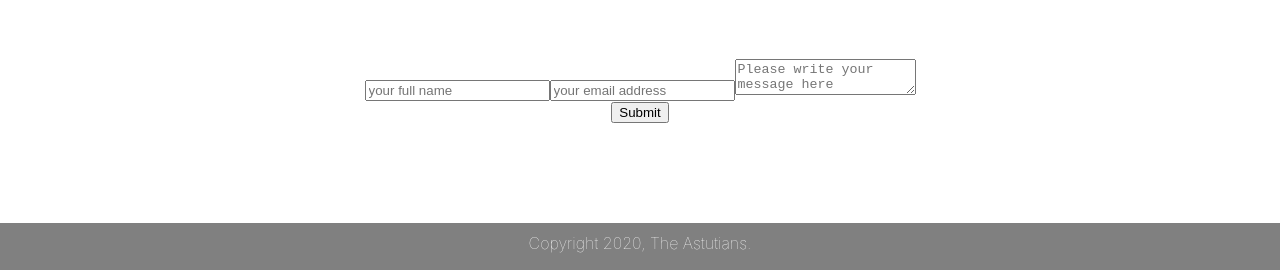
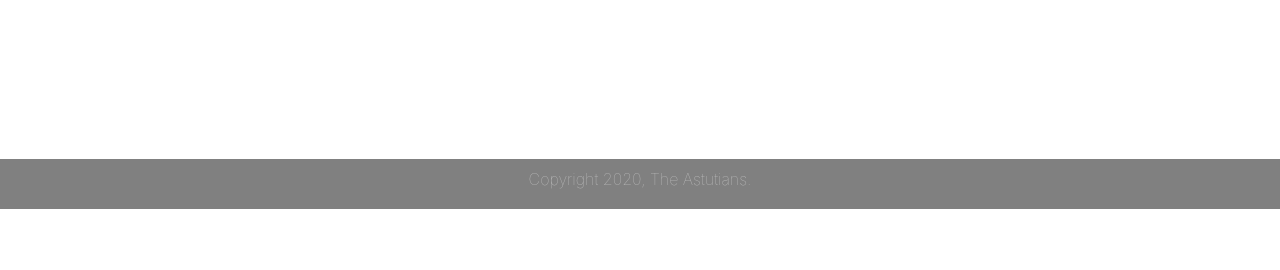
Before and after one commit to TheAstutian/wese90, a React (Create React App) app: page / in a window 1280 px wide. Shown: the part 3769-4039 px from the top of the page. After the commit the page ends 3978 px from the top, so only its background shows below. Built offline with nearby package versions, Linux system fonts and the light colour scheme; the HTML template or start-up script is replaced by a standard one.

Commit message:
completed project. ready for production

```diff
--- a/src/components/footer/footer.component.jsx
+++ b/src/components/footer/footer.component.jsx
@@ -3,7 +3,9 @@ import './footer.style.scss'
 
 const Footer = () => (
 <div className='footer'>
-    <div className='footer-container'><span>Copyright 2020, The Astutians. </span></div>
+    <div className='footer-container'>
+        <span>Copyright 2020, The Astutians. </span>
+    </div>
 </div>
 )
 
--- a/src/components/footer/footer.style.scss
+++ b/src/components/footer/footer.style.scss
@@ -6,7 +6,7 @@
       margin: 10px;
       padding-top: 10px;
         span{
-            color: white;
+            color: silver;
             font-weight: lighter;
 
         }
--- a/src/pages/homepage/homepage.component.jsx
+++ b/src/pages/homepage/homepage.component.jsx
@@ -115,7 +115,7 @@ const HomePage = () => (
     </div>
 
     <div className='about-us'>
-        <ContactUs />
+
 
     </div>
 
```
Also changed, not shown: 2 other files (tests, documents, lock files or other folders).
